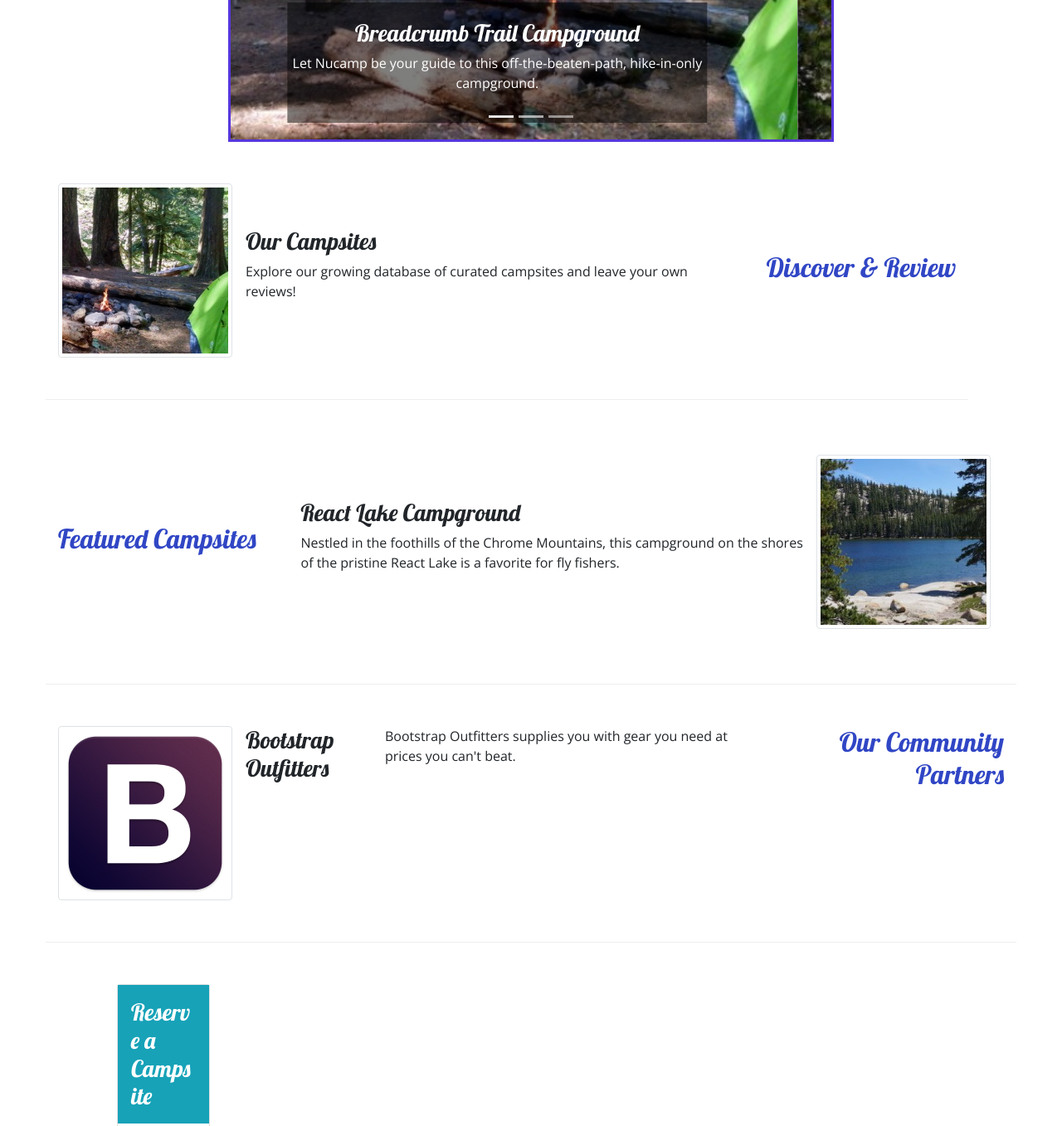
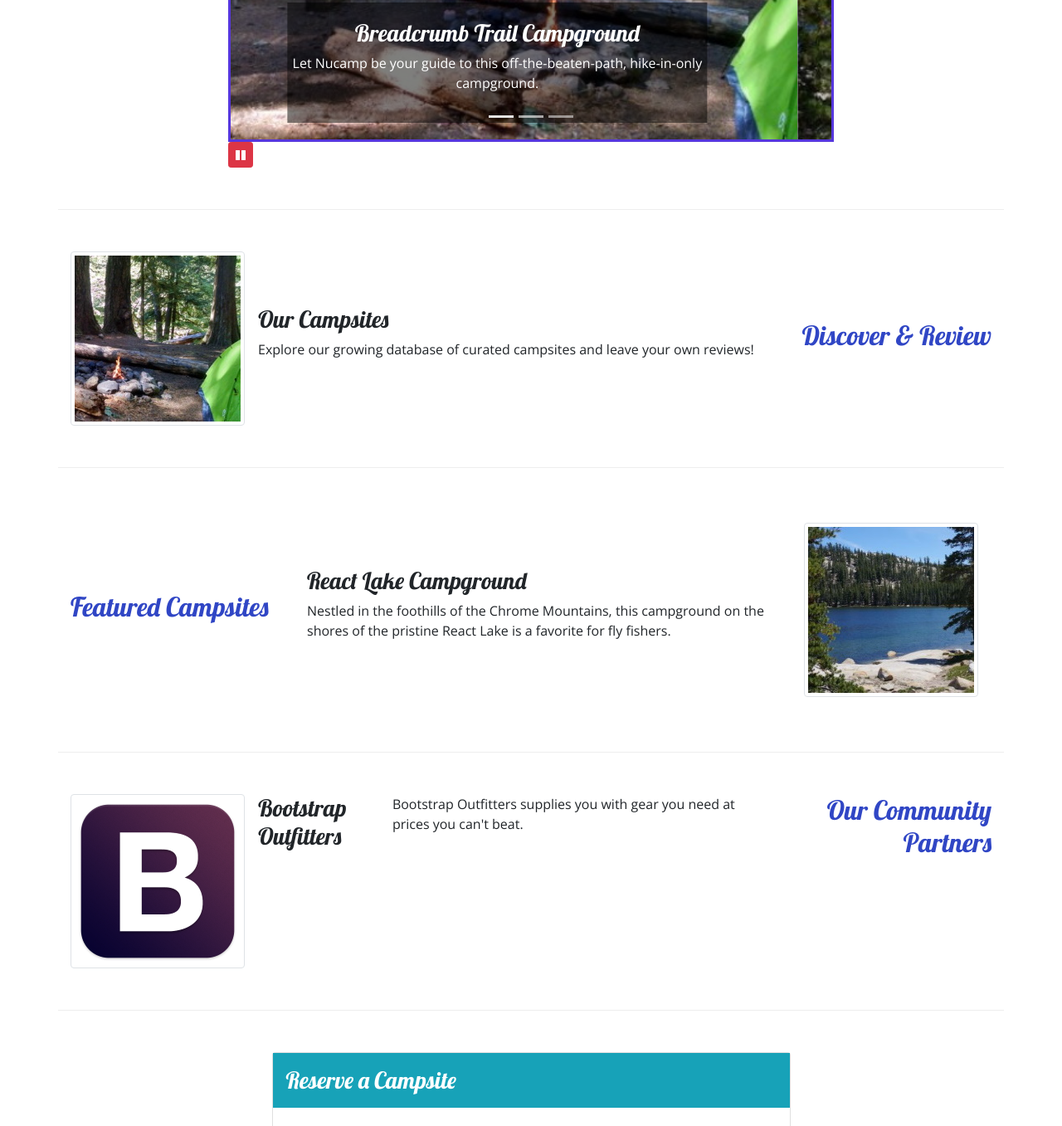
Before and after one commit to Jackiefalcone/Nucampsite, a website: page index.html in a window 1280 px wide. Shown: the part 539-1896 px from the top of the page at 83% size. Drawn offline with nearby package versions, Linux system fonts and the light colour scheme.

Commit message:
added Carousel button

```diff
--- a/index.html
+++ b/index.html
@@ -99,7 +99,7 @@
         </div>
     </div>
 
-
+    <!--CAROUSEL-->
     <div class="container">
        <div class="row row-content">
             <div class="col-md-8 mx-auto">
@@ -124,6 +124,7 @@
                             <p class="d-none d-sm-block">Nestled in the foothills of the Chrome Mountains, this campground on the shores of the pristine React
                               Lake is a favorite for fly fishers.</p>
                           </div>
+                          </div>
                         <div class="carousel-item">
                             <img class="d-block w-100" src="img/chrome-river.jpg" alt="Chrome River Campground" />
                           <div class="carousel-caption">
@@ -143,14 +144,12 @@
                         <span class="sr-only">Next</span>
                     </a>
               </div>
+              <!--CAROUSEL CONTROLS-->
+              <button class="btn btn-danger btn-sm" id="carouseButton">
+                <i class="fa fa-pause"></i>
+                </button>
             </div>
             </div>
-
-
-
-
-
-
 
       <div class="row row-content align-items-center">
         <div class="col-sm-4 order-sm-last col-md-3">
@@ -175,20 +174,19 @@
               <div class="media">
                 <div class="media-body align-self-center">
             <h3>React Lake Campground</h3>
-            <div class= "d-none d-sm-block">
-            <p>
+
+            <p class="d-none d-sm-block">
               Nestled in the foothills of the Chrome Mountains, this campground
               on the shores of the pristine React Lake is a favorite for fly
               fishers.
             </p>
             </div>
+             <img class="d-flex m-3 img-thumbnail" src="img/react-lake-thumb.jpg" alt="React Lake"/>
             </div>
-            <img class="d-flex m-3 img-thumbnail" src="img/react-lake-thumb.jpg" alt="React Lake"/>
             </div>
           </div>
-        </div>
 
-        <div>
+
           <div class="row row-content align items center">
             <div class="col-sm-4 order-sm-last col-md-3">
           <h2 class="text-sm-right">Our Community Partners</h2>
```
